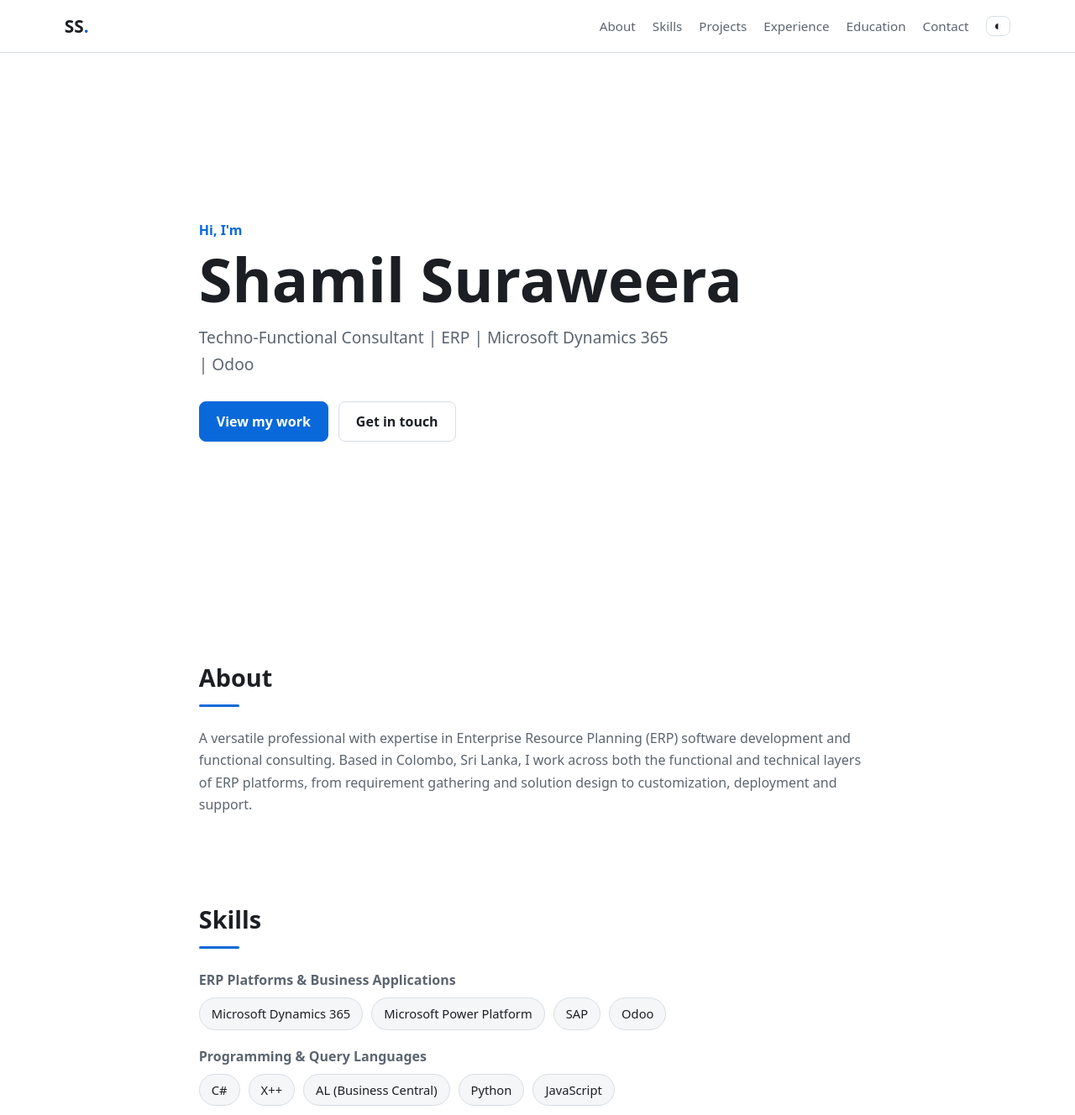
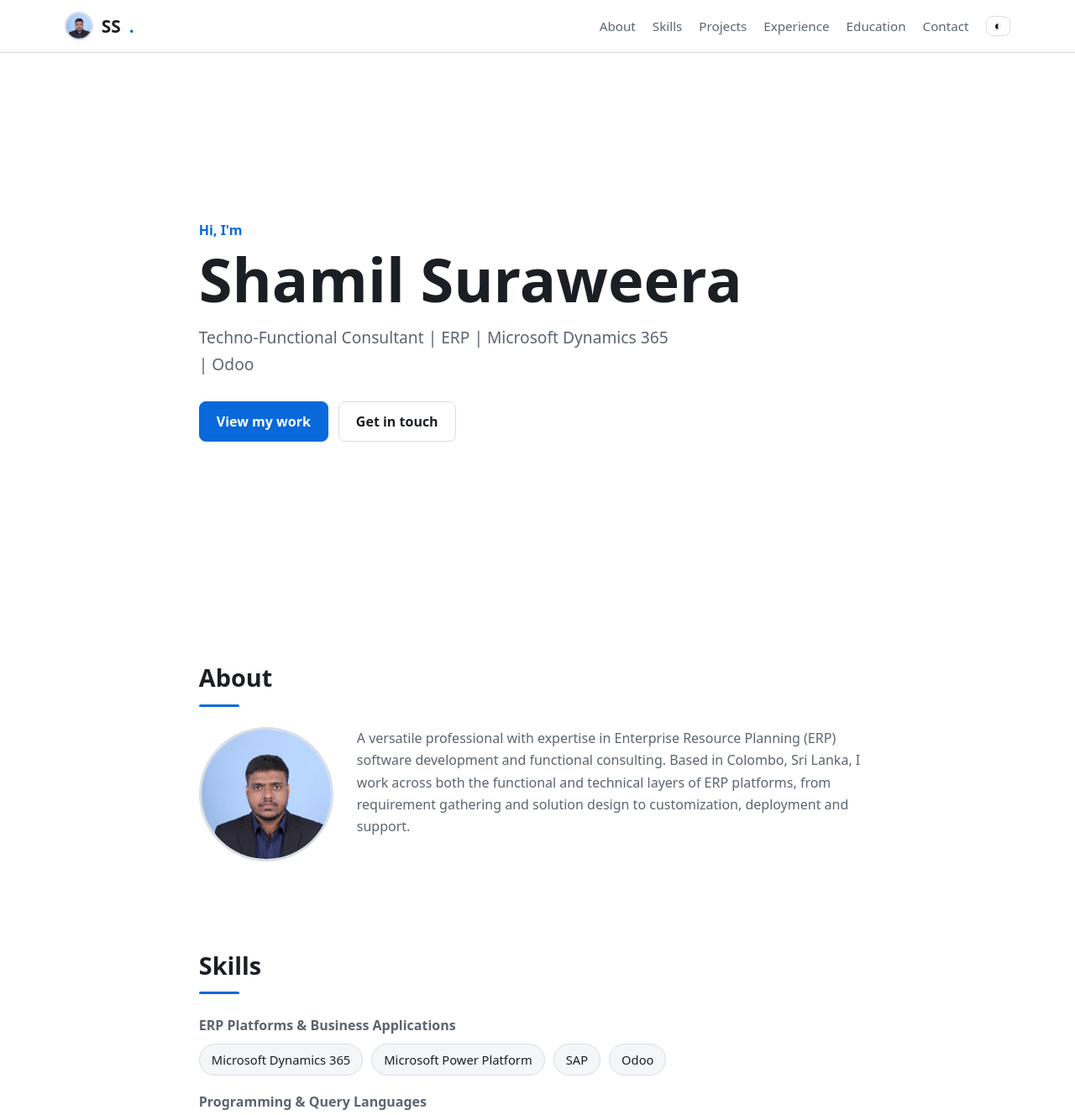
Before and after one commit to shamilsuraweera/portfolio-website, a plain HTML site: page index.html in a window 1280 px wide. Shown: the top 1328 px of the page at 84% size. Drawn offline with Linux system fonts and the light colour scheme.

Commit message:
Add headshot, nav logo and round favicon

```diff
--- a/index.html
+++ b/index.html
@@ -5,11 +5,12 @@
   <meta name="viewport" content="width=device-width, initial-scale=1" />
   <title>Shamil Suraweera — Techno-Functional Consultant</title>
   <meta name="description" content="Portfolio of Shamil Suraweera — Techno-Functional Consultant specialising in ERP, Microsoft Dynamics 365 and Odoo." />
+  <link rel="icon" type="image/png" href="assets/favicon.png" />
   <link rel="stylesheet" href="style.css" />
 </head>
 <body>
   <header class="nav">
-    <a class="logo" href="#home">SS<span>.</span></a>
+    <a class="logo" href="#home"><img src="assets/logo.png" alt="" width="34" height="34" onerror="this.style.display='none'" />SS<span>.</span></a>
     <nav>
       <a href="#about">About</a>
       <a href="#skills">Skills</a>
@@ -35,7 +36,7 @@
     <section id="about" class="reveal">
       <h2>About</h2>
       <div class="about">
-        <img src="assets/profile.jpg" alt="Photo of Shamil Suraweera" onerror="this.style.display='none'" />
+        <img src="assets/profile.png" alt="Photo of Shamil Suraweera" onerror="this.style.display='none'" />
         <p>A versatile professional with expertise in Enterprise Resource Planning (ERP) software development and functional consulting. Based in Colombo, Sri Lanka, I work across both the functional and technical layers of ERP platforms, from requirement gathering and solution design to customization, deployment and support.</p>
       </div>
     </section>
--- a/style.css
+++ b/style.css
@@ -14,7 +14,8 @@ a:hover { text-decoration: underline; }
 
 .nav { position: sticky; top: 0; z-index: 10; display: flex; justify-content: space-between; align-items: center;
   padding: 14px 6vw; background: color-mix(in srgb, var(--bg) 85%, transparent); backdrop-filter: blur(8px); border-bottom: 1px solid var(--border); }
-.logo { font-weight: 800; font-size: 1.3rem; color: var(--text); }
+.logo { display: inline-flex; align-items: center; gap: 10px; font-weight: 800; font-size: 1.3rem; color: var(--text); }
+.logo img { width: 34px; height: 34px; border-radius: 50%; object-fit: cover; border: 2px solid var(--border); }
 .logo span { color: var(--accent); }
 .nav nav { display: flex; gap: 20px; align-items: center; flex-wrap: wrap; }
 .nav nav a { color: var(--muted); font-size: .95rem; }
```
Also changed, not shown: assets/favicon.png (added), assets/logo.png (added), assets/profile.png (added), 1 other file.
